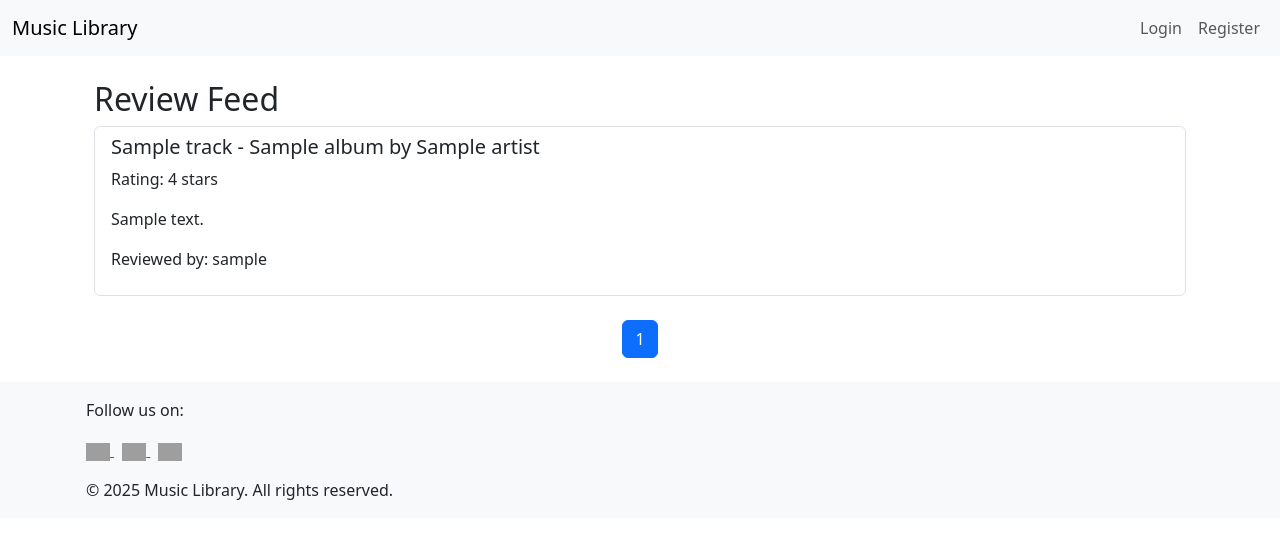
After one commit to Georgeburn94/StarTrack, a Django app: page /reviews/ in a window 1280 px wide. The commit adds this page. Shown: the top 539 px of the page. Run offline with Django 4.2, Linux system fonts and the light colour scheme; tables that the repository leaves empty hold one stand-in row (values such as "Sample post"); some libraries are stand-ins or nearby versions; grey boxes are pictures that could not be loaded.

Commit message:
add: implement review feed feature with pagination and view updates

```diff
--- a/startrack/templates/base.html
+++ b/startrack/templates/base.html
@@ -36,6 +36,9 @@
                     </li>
                     <li class="nav-item">
                         <a class="nav-link" href="">Tracks</a>
+                    </li>
+                    <li class="nav-item">
+                        <a class="nav-link" href="{% url 'review_feed' %}">Review Feed</a>
                     </li>
                     {% else %}
                     {% endif %}
--- /dev/null
+++ b/startrack/templates/review_feed.html
@@ -0,0 +1,44 @@
+{% extends 'base.html' %}
+
+{% block title %}Review Feed{% endblock %}
+
+{% block content %}
+<div class="container mt-4">
+    <h2>Review Feed</h2>
+    <div class="list-group">
+        {% for review in page_obj %}
+        <div class="list-group-item">
+            <h5>{{ review.track.name }} - {{ review.track.album.name }} by {{ review.track.album.artist.name }}</h5>
+            <p>Rating: {{ review.star_rating }} stars</p>
+            <p>{{ review.note }}</p>
+            <p>Reviewed by: {{ review.user.username }}</p>
+        </div>
+        {% endfor %}
+    </div>
+
+    <!-- Pagination -->
+    <nav aria-label="Page navigation">
+        <ul class="pagination justify-content-center mt-4">
+            {% if page_obj.has_previous %}
+            <li class="page-item">
+                <a class="page-link" href="?page={{ page_obj.previous_page_number }}" aria-label="Previous">
+                    <span aria-hidden="true">&laquo;</span>
+                </a>
+            </li>
+            {% endif %}
+            {% for num in page_obj.paginator.page_range %}
+            <li class="page-item {% if page_obj.number == num %}active{% endif %}">
+                <a class="page-link" href="?page={{ num }}">{{ num }}</a>
+            </li>
+            {% endfor %}
+            {% if page_obj.has_next %}
+            <li class="page-item">
+                <a class="page-link" href="?page={{ page_obj.next_page_number }}" aria-label="Next">
+                    <span aria-hidden="true">&raquo;</span>
+                </a>
+            </li>
+            {% endif %}
+        </ul>
+    </nav>
+</div>
+{% endblock %}
--- a/startrack/urls.py
+++ b/startrack/urls.py
@@ -1,5 +1,5 @@
 from django.urls import path, include
-from .views import home_page_view, add_artist_view, add_album_view, album_tracks_view, add_rating_view, add_track_view, delete_track_view, artist_albums_view
+from .views import home_page_view, add_artist_view, add_album_view, album_tracks_view, artist_albums_view, add_rating_view, add_track_view, delete_track_view, review_feed_view
 from django.contrib import admin
 
 urlpatterns = [
@@ -7,10 +7,11 @@ urlpatterns = [
     path('add-artist/', add_artist_view, name='add_artist'),
     path('add-album/', add_album_view, name='add_album'),
     path('album/<int:album_id>/tracks/', album_tracks_view, name='album_tracks'),
+    path('artist/<int:artist_id>/albums/', artist_albums_view, name='artist_albums'),
     path('track/<int:track_id>/add-rating/', add_rating_view, name='add_rating'),
     path('album/<int:album_id>/add-track/', add_track_view, name='add_track'),
     path('track/<int:track_id>/delete/', delete_track_view, name='delete_track'),
+    path('reviews/', review_feed_view, name='review_feed'),
     path('accounts/', include('allauth.urls')),
     path('admin/', admin.site.urls),
-    path('artist/<int:artist_id>/albums/', artist_albums_view, name='artist_albums'),
 ]
--- a/startrack/views.py
+++ b/startrack/views.py
@@ -1,6 +1,8 @@
 from django.shortcuts import render, redirect, get_object_or_404
 from .models import Artist, Album, Track, Review
 from django.contrib.auth.decorators import login_required
+from django.core.paginator import Paginator
+
 
 def home_page_view(request):
     search_query = request.GET.get('search', '')
@@ -68,3 +70,12 @@ def delete_track_view(request, track_id):
     album_id = track.album.albumID
     track.delete()
     return redirect('album_tracks', album_id=album_id)
+
+def review_feed_view(request):
+    reviews = Review.objects.select_related('track__album__artist', 'user').order_by('-id')
+    paginator = Paginator(reviews, 10)  # Show 10 reviews per page
+
+    page_number = request.GET.get('page')
+    page_obj = paginator.get_page(page_number)
+
+    return render(request, 'review_feed.html', {'page_obj': page_obj})
```
